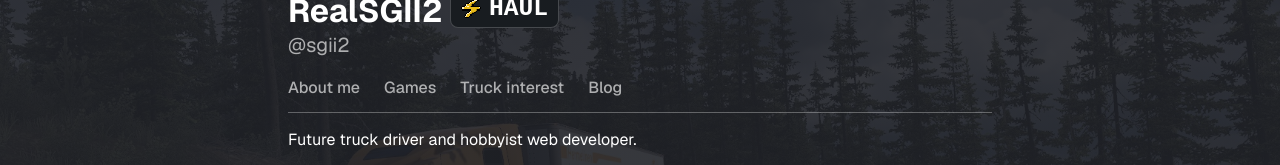
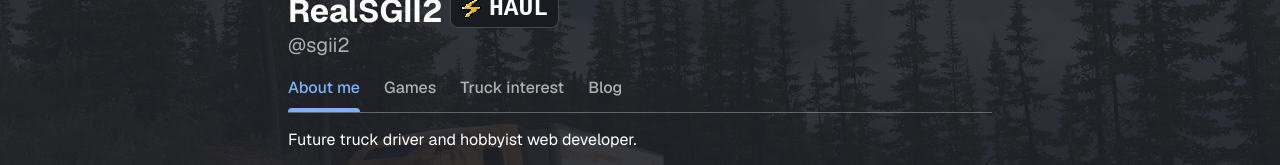
Before and after one commit to RealSGII2/homepage-v4, a Next.js app: page / in a window 1280 px wide. Shown: the part 203-368 px from the top of the page. Built offline with nearby package versions, Linux system fonts and the light colour scheme; a web font is replaced by a local one.

Commit message:
Fix broken about me link

```diff
--- a/src/app/(homepage)/layout.tsx
+++ b/src/app/(homepage)/layout.tsx
@@ -105,7 +105,7 @@ export default function RootLayout({
           <Header />
 
           <div className={styles.tabRow}>
-            <TabLink href={"/public"}>About me</TabLink>
+            <TabLink href={"/"}>About me</TabLink>
             <TabLink href={"/games"}>Games</TabLink>
             <TabLink href={"/trucks"}>Truck interest</TabLink>
             <TabLink href={"/blog"}>Blog</TabLink>
```
